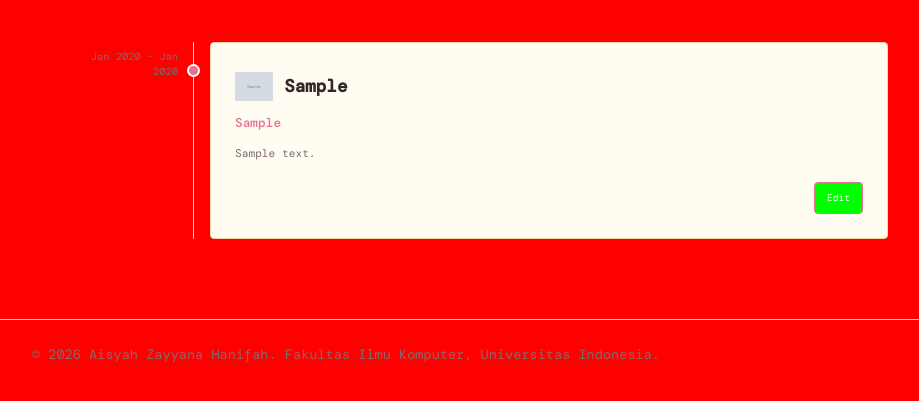
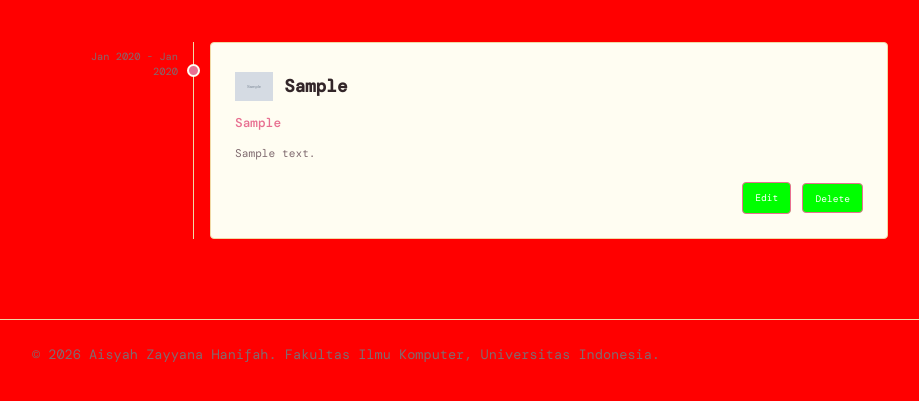
Before and after one commit to aisyahzh/myportofolio, a Django app: page /education/ in a window 1280 px wide. Shown: the part 221-622 px from the top of the page, without its empty margins (152-1071 px from the left). Run offline with Django 5.2, Linux system fonts and the light colour scheme; tables that the repository leaves empty hold one stand-in row (values such as "Sample post"); grey boxes marked "Sample" are stand-in pictures; some web fonts are replaced.

Commit message:
feat: Add Delete Button for Education

```diff
--- a/main/urls.py
+++ b/main/urls.py
@@ -6,7 +6,8 @@ from main.views import (
     show_education,
     create_experience,
     create_education,
-    update_education
+    update_education,
+    delete_education
 )
 
 app_name = "main"
@@ -18,4 +19,5 @@ urlpatterns = [
     path("experience/add/", create_experience, name="create_experience"),
     path("education/add/", create_education, name="create_education"),
     path("education/<uuid:education_id>/edit/", update_education, name="update_education"),
+    path("education/<uuid:education_id>/delete/", delete_education, name="delete_education"),
 ]
--- a/main/views.py
+++ b/main/views.py
@@ -80,3 +80,13 @@ def update_education(request, education_id):
         "education": education,
     }
     return render(request, "education_form.html", context)
+
+def delete_education(request, education_id):
+    education = get_object_or_404(Education, id=education_id)
+
+    if request.method == "POST":
+        education.delete()
+        messages.success(request, "Education deleted successfully!")
+        return redirect("main:show_education")
+
+    return redirect("main:show_education")
--- a/templates/education.html
+++ b/templates/education.html
@@ -34,8 +34,12 @@
                                 {% endif %}
                                 <p class="education-description">{{ education.description }}</p>
 
-                                <div class="education-actions">
-                                    <a href="{% url 'main:update_education' education.id %}" class="button">Edit</a>
+                                <div class="education-actions" style="display: flex; justify-content: flex-end; align-items: center; gap: 0.7rem; margin-top: 1.2rem;">
+                                    <a href="{% url 'main:update_education' education.id %}" class="button" style="width: auto;">Edit</a>
+                                    <form method="post" action="{% url 'main:delete_education' education.id %}" onsubmit="return confirm('Are you sure you want to delete this education?');" style="margin: 0;">
+                                        {% csrf_token %}
+                                        <button type="submit" class="button" style="width: auto;">Delete</button>
+                                    </form>
                                 </div>
                             </div>
                         </article>
```
